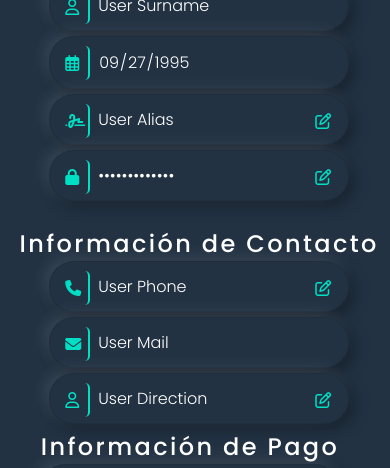
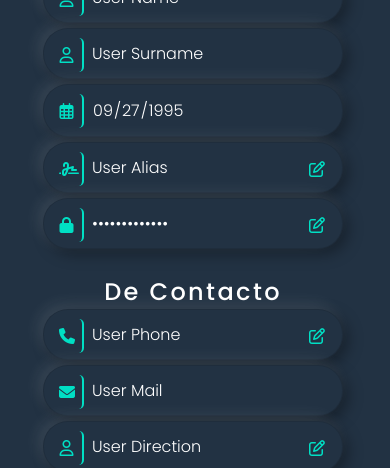
Before and after one commit to iesdonanadiw/proyecto-diw-AJMG-95, a plain HTML site: page dashboard.html in a window 390 px wide. Shown: the part 205-673 px from the top of the page. Drawn offline with Linux system fonts and the light colour scheme.

Commit message:
mejora algunos probñemas de responsividad

```diff
--- a/css/contactus.css
+++ b/css/contactus.css
@@ -428,6 +428,7 @@ body {
     .map {
         width: 100%;
         padding: 10px;
+        margin-bottom: 20vh;
     }
 
 
@@ -521,6 +522,7 @@ body {
         flex-direction: column;
         margin: auto;
         height: 120vh;
+        max-height: 90vh;
     }
 
     .info {
--- a/css/dashboard.css
+++ b/css/dashboard.css
@@ -188,6 +188,30 @@ body {
     padding: 10px;
 }
 
+
+
+.main {
+    display: flex;
+    flex-direction: column;
+    align-items: center;
+    text-align: center;
+    object-fit: contain;
+    color: #fff;
+    font-weight: 300;
+    padding-top: 1vw;
+    font-size: 1em;
+    margin-bottom: 10px;
+}
+
+.main .dashboard {
+    display: flex;
+    flex-direction: row;
+    justify-content: space-around;
+    align-self: center;
+    width: 100%;
+}
+
+
 .main button {
     font-weight: 500;
     color: #fff;
@@ -209,18 +233,6 @@ body {
         inset 5px 5px 15px rgba(0, 0, 0, 0.35);
     border-radius: 25px;
     padding: 1px;
-}
-
-
-.main {
-    display: flex;
-    flex-direction: row;
-    justify-content: space-around;
-    justify-items: first baseline;
-    color: #fff;
-    font-weight: 300;
-    padding-top: 1vw;
-    font-size: 1em;
 }
 
 .main section {
@@ -340,7 +352,6 @@ body {
     width: fit-content;
     border-right: 5px solid #00dfc4;
     border-radius: 25px;
-    margin-right: 3.5vw;
     box-shadow: -5px -5px 15px rgba(255, 255, 255, 0.1),
         5px 5px 15px rgba(0, 0, 0, 0.35),
         inset -5px -5px 15px rgba(255, 255, 255, 0.1),
@@ -404,7 +415,7 @@ body {
 }
 
 
-@media (max-width:600px) {
+@media (max-width:760px) {
     .nav .nav-btn {
         display: inline-block;
         position: absolute;
@@ -472,38 +483,39 @@ body {
         flex-direction: row-reverse;
     }
 
-    .main {
-        position: absolute;
-        display: block;
-        width: 100%;
-    }
 
 
     .main,
-    .user,
-    .contact-info,
-    .self-info {
+    .main .dashboard,
+    .main .dashboard .user,
+    .main .dashboard .card {
         display: flex;
         flex-direction: column;
+        align-items: center;
         justify-content: center;
-        align-items: center;
+        text-align: center;
+        margin: auto;
     }
 
+    .main .dashboard .user,
+    .main .dashboard .card {
+        margin-bottom: 30px;
+    }
 
-    .current-card,
-    .new-card {
+    .main .dashboard .user {
         display: flex;
         flex-direction: column;
-        justify-content:center;
-        align-items: center;
-        margin-left: 40px;
+        width: 100%;
+
+    }
+
+    .dashboard .line {
+        display: none;
     }
 
     .main button {
         margin: 5px;
     }
-
-
 
 
     .wrap-footer {
@@ -585,12 +597,45 @@ body {
         flex-direction: row-reverse;
     }
 
-    .main {
-        position: relative;
-        display: block;
-        width: fit-content;
-        ;
+    .main,
+    .main .dashboard,
+    .main .dashboard .card {
+        display: flex;
+        flex-direction: column;
+        align-items: center;
+        justify-content: center;
+        text-align: center;
+        margin: auto;
     }
+
+    .main .dashboard .user,
+    .main .dashboard .card {
+        margin-bottom: 30px;
+    }
+
+
+    .main .dashboard .user {
+        display: flex;
+        flex-direction: column;
+        align-items: center;
+        margin-left: 7vw;
+        width: 80%;
+
+    }
+
+    .main .dashboard .user .inputBox {
+        justify-self: unset;
+
+    }
+
+    .dashboard .line {
+        display: none;
+    }
+
+    .main button {
+        margin: 5px;
+    }
+
 
     .wrap-footer {
         position: fixed;
@@ -603,3 +648,28 @@ body {
     }
 
 }
+
+@media only screen and (min-width: 700px) and (max-width: 1500px) {
+
+    .main {
+        width: 100%;
+        display: flex;
+        flex-direction: column;
+    }
+
+    .main .dashboard .user {
+        display: inline-flex;
+        flex-direction: row;
+        margin: 10px auto 30px auto;
+    }
+    .main .inputBox i {
+        padding: 0.6vh 0;
+
+    }
+
+    .main .dashboard .line {
+        display: none;
+    }
+
+
+}
--- a/css/product.css
+++ b/css/product.css
@@ -649,6 +649,7 @@ body {
 
     .main {
         flex-direction: column;
+        min-height: 100vh;
     }
 
     .card {
--- a/css/signin.css
+++ b/css/signin.css
@@ -433,6 +433,7 @@ body {
         position: absolute;
         display: block;
         width: 100%;
+        max-height: 100vh;
     }
 
     .wrap-footer {
@@ -520,6 +521,7 @@ body {
         position: relative;
         display: block;
         width: fit-content;
+        margin-top: 14vh;
     }
 
 
--- a/dashboard.html
+++ b/dashboard.html
@@ -54,9 +54,11 @@
 
 
         <main class="main">
+            <h1>Información</h1>
+            <div class="dashboard">
                 <section class="user">
                     <form class="self-info">
-                    <h2>Información Personal</h2>
+                        <h2>Personal</h2>
                         <div class="inputBox">
                             <input type="text" readonly value="User Name">
                             <i class="fa-regular fa-user"></i><span>Nombre</span>
@@ -70,7 +72,7 @@
                             <i class="fa-regular fa-calendar-days"></i><span>Fecha de Nacimiento</span>
                         </div>
                         <div class="inputBox">
-                        <input type="text" value="User Alias" >
+                            <input type="text" value="User Alias">
                             <i class="fa-solid fa-signature"></i><span>Alias</span>
                             <i class="fa-regular fa-pen-to-square modify"></i>
                         </div>
@@ -81,7 +83,7 @@
                         </div>
                     </form>
                     <form class="contact-info">
-                    <h2>Información de Contacto</h2>
+                        <h2>De Contacto</h2>
                         <div class="inputBox">
                             <input type="text" value="User Phone">
                             <i class="fa-solid fa-phone"></i><span>Teléfono</span>
@@ -101,7 +103,7 @@
                 <section class="line"></section>
                 <section class="card">
                     <div class="current-card">
-                    <h2>Información de Pago</h2>
+                        <h2>De Pago</h2>
                         <div class="inputBox">
                             <input type="tel" readonly value="User Credit Card">
                             <i class="fa-brands fa-cc-visa"></i><span>Tarjeta de Crédito</span>
@@ -130,6 +132,7 @@
                         <button id="cancel-card">Cancelar</button>
                     </form>
                 </section>
+            </div>
         </main>
         <div class="wrap-footer">
             <footer>
```
Lines whose indentation alone changed are shown as unchanged.
